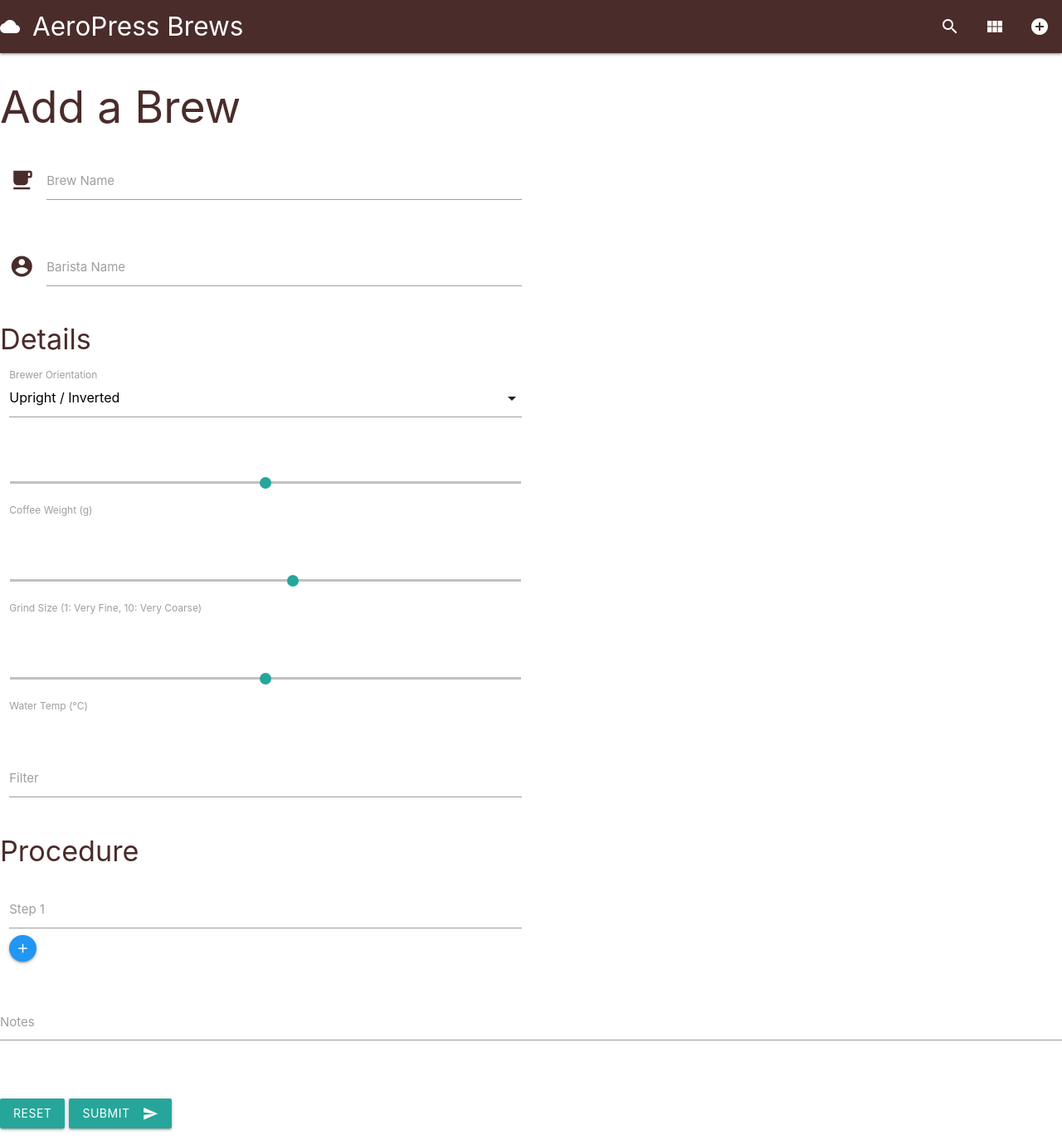
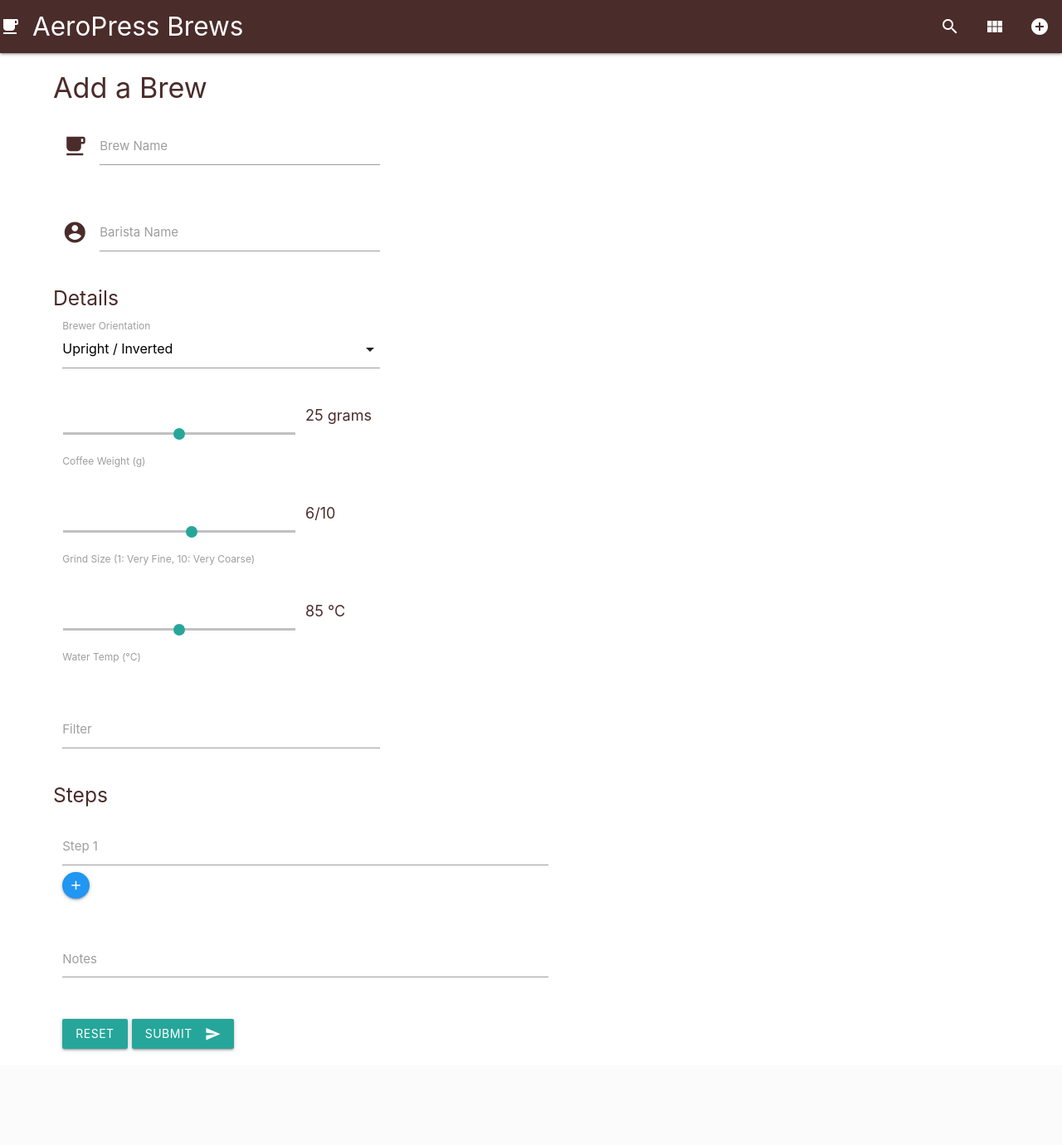
Before and after one commit to tdunn891/aeropress-hub, a Flask app: page /insert_brew in a window 1280 px wide. Shown: the whole page at 83% size. After the commit the page ends 1267 px from the top, so only its background shows below. Run offline with Flask 2, Linux system fonts and the light colour scheme; some libraries are stand-ins or nearby versions.

Commit message:
add slider labels to insert_brew

```diff
--- a/static/css/base.css
+++ b/static/css/base.css
@@ -8,3 +8,7 @@ body {
 nav {
    background-color: #4a2c2a !important;
 }
+
+#container {
+   margin-left: 5%;
+}
--- /dev/null
+++ b/static/js/main.js
@@ -0,0 +1,9 @@
+// shows value of slider
+function displaySliderValue(slider_name) {
+
+//   console.log(slider_name);
+  var slider_name_value = $(`input[name="${slider_name}"]`).val();
+  //   console.log($(`input[name="${slider_name}"]`).val());
+//   console.log(slider_name_value);
+  $(`#${slider_name}_label`).prepend(`<span>${slider_name_value}</span>`);
+}
--- a/templates/base.html
+++ b/templates/base.html
@@ -22,7 +22,7 @@
    <nav>
       <div class="nav-wrapper">
          <a href="{{url_for('get_brews')}}" class="brand-logo">
-            <i class="material-icons">cloud</i>
+            <i class="material-icons prefix">local_cafe</i>
             AeroPress Brews
          </a>
          <ul class="right hide-on-med-and-down">
@@ -43,12 +43,16 @@
       integrity="sha256-CSXorXvZcTkaix6Yvo6HppcZGetbYMGWSFlBw8HfCJo=" crossorigin="anonymous"></script>
    <!-- Compiled and minified JavaScript -->
    <script src="https://cdnjs.cloudflare.com/ajax/libs/materialize/1.0.0/js/materialize.min.js"></script>
+   <!-- some of the below is only relevant for certain pages -->
+   <script src="{{url_for('static', filename='js/main.js')}}"></script>
    <script>$(document).ready(function () {
          $('select').formSelect();
          $('input#input_text, textarea#textarea2').characterCounter();
          $('.sidenav').sidenav();
       });
    </script>
+   {% block additional_scripts %}
+   {% endblock %}
 </body>
 
 </html>
--- a/templates/insert_brew.html
+++ b/templates/insert_brew.html
@@ -1,30 +1,30 @@
 {% extends 'base.html' %}
 {% block content %}
 
-<h2>Add a Brew</h2>
 
-<!-- Form Input -->
-<div class="row">
+<div class="row" id="container">
+   <h4>Add a Brew</h4>
+   <!-- Form Input -->
    <form class="col s12">
       <div class="row">
-         <div class="input-field col s12 m6">
+         <div class="input-field col s12 m6 l4">
             <i class="material-icons prefix">local_cafe</i>
             <input id="icon_prefix" type="text" class="validate">
             <label for="icon_prefix">Brew Name</label>
          </div>
       </div>
       <div class="row">
-         <div class="input-field col s12 m6">
+         <div class="input-field col s12 m6 l4">
             <!-- <i class="material-icons prefix">phone</i> -->
             <i class="material-icons prefix">account_circle</i>
-            <input id="icon_telephone" type="text" class="validate">
-            <label for="icon_telephone">Barista Name</label>
+            <input id="barista_name" type="text" class="validate">
+            <label for="barista_name">Barista Name</label>
          </div>
       </div>
       <!-- </div> -->
       <div class="row">
-         <h4>Details</h4>
-         <div class="input-field col s12 m6">
+         <h5>Details</h5>
+         <div class="input-field col s12 m6 l4">
             <select class="icons">
                <option value="" disabled selected>Upright / Inverted</option>
                <option value="" data-icon="static/images/aeropress.svg" class="left">Upright</option>
@@ -34,34 +34,38 @@
          </div>
       </div>
       <div class="row">
-         <p class="range-field col s6">
+         <p class="range-field col s12 m6 l3">
             <input type="range" id="coffee_weight_slider" min="10" max="40" name="coffee_weight" />
             <label for="coffee_weight_slider">Coffee Weight (g)</label>
             <!-- var weight = $('input[name=coffee_weight]').val(); -->
+            <div id="coffee_weight_label"> grams</div>
+
          </p>
       </div>
       <div class="row">
-         <p class="range-field col s6">
-            <input type="range" id="grind_size_slider" min="1" max="10" name="grind_size"/>
+         <p class="range-field col s12 m6 l3">
+            <input type="range" id="grind_size_slider" min="1" max="10" name="grind_size" />
             <label for="grind_size_slider">Grind Size (1: Very Fine, 10: Very Coarse)</label>
+            <div id="grind_size_label">/10</div>
          </p>
       </div>
       <div class="row">
-         <p class="range-field col s6">
-            <input type="range" id="Water Temp" min="70" max="100" name="water_temp"/>
-            <label for="grind_size_slider">Water Temp (°C)</label>
+         <p class="range-field col s12 m6 l3">
+            <input type="range" id="Water Temp" min="70" max="100" name="water_temp" />
+            <label for="water_temp_slider">Water Temp (°C)</label>
+            <div id="water_temp_label"> °C</div>
          </p>
       </div>
       <div class="row">
-         <div class="input-field col s12 m6">
+         <div class="input-field col s12 m6 l4">
             <!-- <i class="material-icons prefix">phone</i> -->
             <input id="filter" type="text" class="validate">
             <label for="filter">Filter</label>
          </div>
       </div>
       <div class="row">
-         <h4>Procedure</h4>
-         <div class="input-field col s12 m6">
+         <h5>Steps</h5>
+         <div class="input-field col s12 m6 l6">
             <!-- <i class="material-icons prefix">phone</i> -->
             <input id="step_1" type="text" class="validate">
             <label for="step_1">Step 1</label>
@@ -71,14 +75,10 @@
       </div>
       <!-- Notes -->
       <div class="row">
-         <form class="col s12">
-            <div class="row">
-               <div class="input-field col s12">
-                  <textarea id="notes_textarea" class="materialize-textarea"></textarea>
-                  <label for="notes_textare">Notes</label>
-               </div>
-            </div>
-         </form>
+         <div class="input-field col s12 m6 l6">
+            <textarea id="notes_textarea" class="materialize-textarea"></textarea>
+            <label for="notes_textare">Notes</label>
+         </div>
       </div>
       <!-- Reset Button -->
       <a class="waves-effect waves-light btn">Reset</a>
@@ -89,5 +89,14 @@
    </form>
 </div>
 
+{% endblock %}
 
+{% block additional_scripts %}
+<script type="text/javascript">
+   $(document).ready(function () {
+      displaySliderValue('coffee_weight');
+      displaySliderValue('grind_size');
+      displaySliderValue('water_temp');
+   })
+</script>
 {% endblock %}
```
